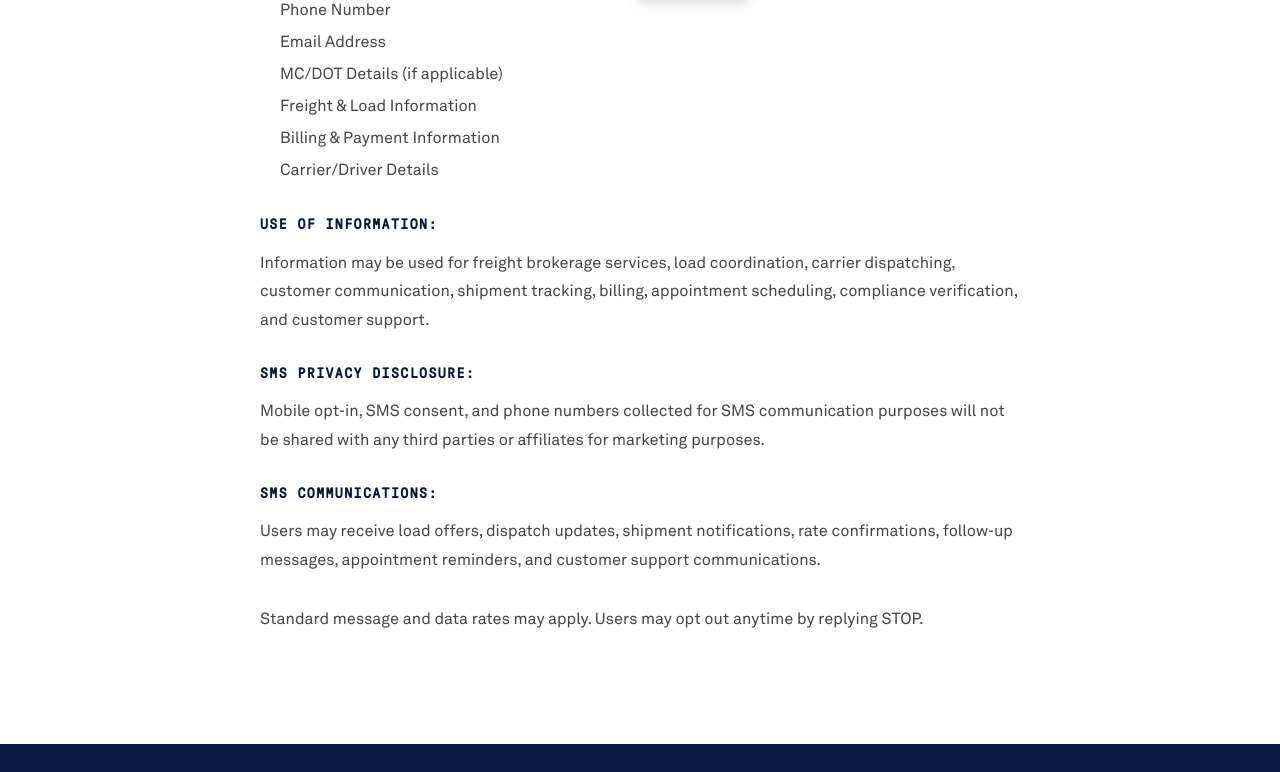
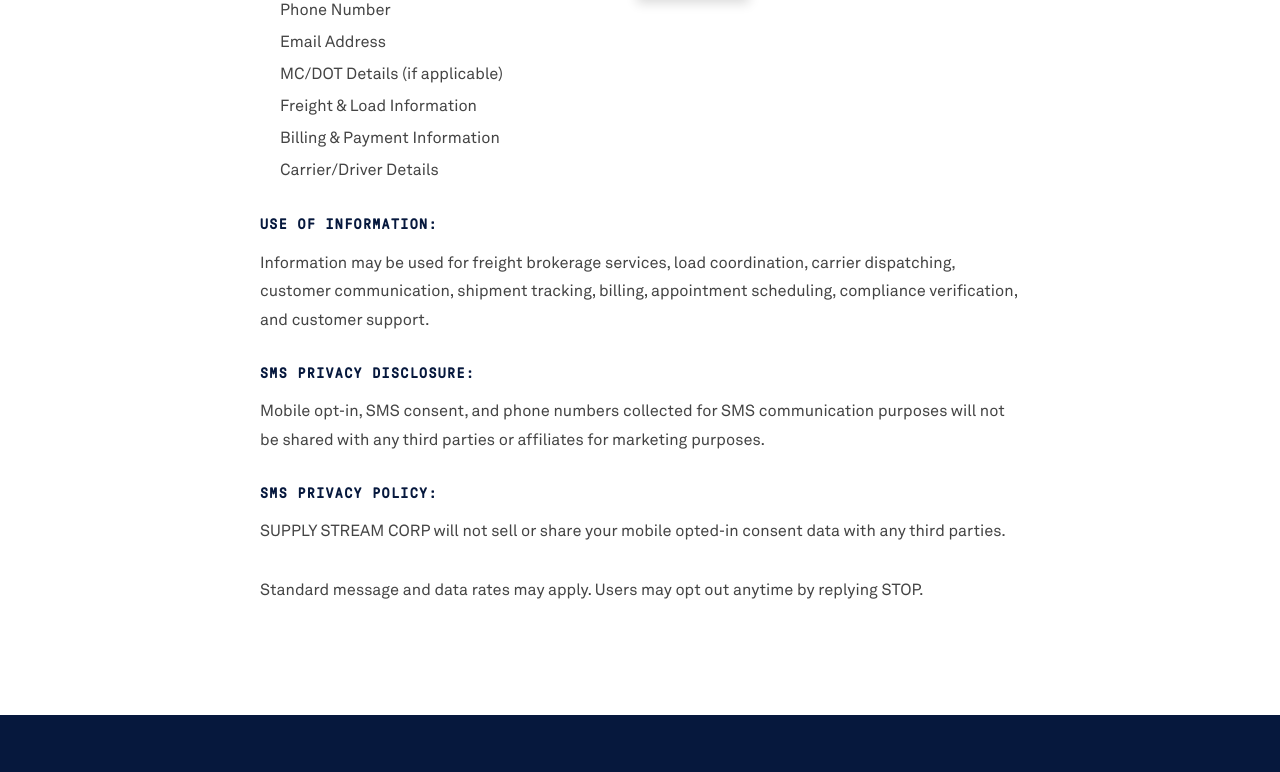
Before and after one commit to Loadlinkdispatching/Supplystream, a React (Vite) app: page /privacy-policy in a window 1280 px wide. Shown: the part 411-1183 px from the top of the page. Built offline with nearby package versions, Linux system fonts and the light colour scheme.

Commit message:
Update SMS section to SMS Privacy Policy

```diff
--- a/src/components/PrivacyPolicy.jsx
+++ b/src/components/PrivacyPolicy.jsx
@@ -24,8 +24,8 @@ export default function PrivacyPolicy() {
         <h3 style={{ fontFamily: 'var(--font-mono)', fontSize: '0.9rem', color: 'var(--color-primary)', marginBottom: 15, letterSpacing: '0.1em', textTransform: 'uppercase' }}>SMS Privacy Disclosure:</h3>
         <p style={{ marginBottom: 30, lineHeight: 1.8, color: '#444' }}>Mobile opt-in, SMS consent, and phone numbers collected for SMS communication purposes will not be shared with any third parties or affiliates for marketing purposes.</p>
 
-        <h3 style={{ fontFamily: 'var(--font-mono)', fontSize: '0.9rem', color: 'var(--color-primary)', marginBottom: 15, letterSpacing: '0.1em', textTransform: 'uppercase' }}>SMS Communications:</h3>
-        <p style={{ marginBottom: 30, lineHeight: 1.8, color: '#444' }}>Users may receive load offers, dispatch updates, shipment notifications, rate confirmations, follow-up messages, appointment reminders, and customer support communications.</p>
+        <h3 style={{ fontFamily: 'var(--font-mono)', fontSize: '0.9rem', color: 'var(--color-primary)', marginBottom: 15, letterSpacing: '0.1em', textTransform: 'uppercase' }}>SMS Privacy Policy:</h3>
+        <p style={{ marginBottom: 30, lineHeight: 1.8, color: '#444' }}>SUPPLY STREAM CORP will not sell or share your mobile opted-in consent data with any third parties.</p>
         <p style={{ marginBottom: 30, lineHeight: 1.8, color: '#444' }}>Standard message and data rates may apply. Users may opt out anytime by replying STOP.</p>
       </div>
     </section>
```
